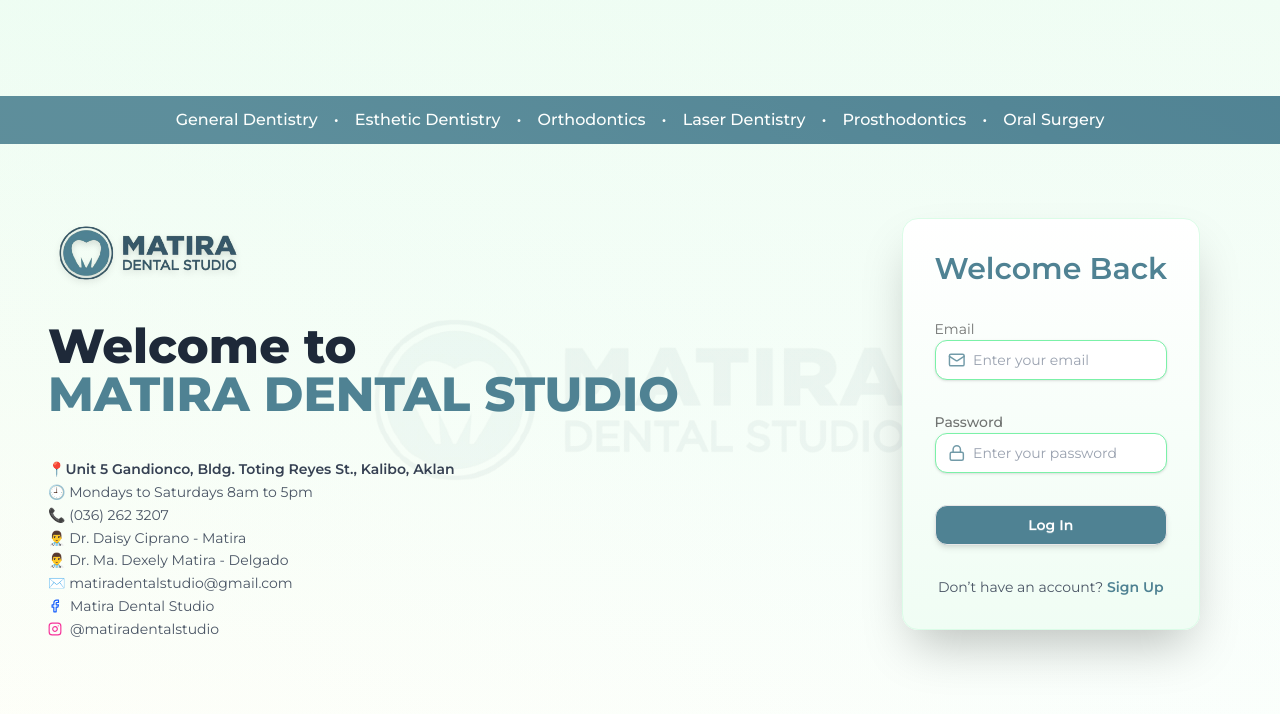
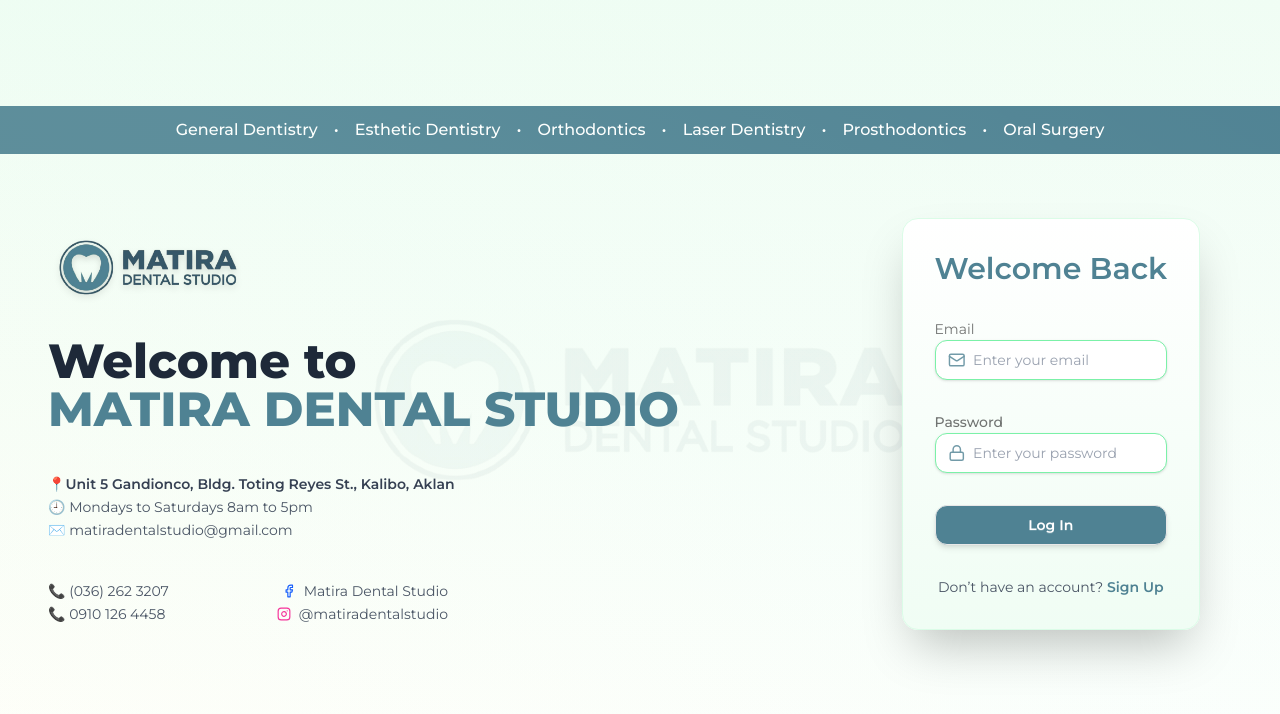
Before and after one commit to Noah202226/matira-dental-studio, a Next.js app: page / in a window 1280 px wide. Shown: the top 714 px of the page. Built offline with nearby package versions, Linux system fonts and the light colour scheme; no server answers.

Commit message:
update dental layout

```diff
--- a/app/components/landing/Hero.jsx
+++ b/app/components/landing/Hero.jsx
@@ -107,18 +107,29 @@ export default function Hero() {
               📍Unit 5 Gandionco, Bldg. Toting Reyes St., Kalibo, Aklan
             </p>
             <p>🕘 Mondays to Saturdays 8am to 5pm</p>
-            <p>📞 (036) 262 3207</p>
-            <p>👨‍⚕️ Dr. Daisy Ciprano - Matira</p>
-            <p>👨‍⚕️ Dr. Ma. Dexely Matira - Delgado</p>
             <p>✉️ matiradentalstudio@gmail.com</p>
-            <div className="flex items-center gap-2">
-              <Facebook size={14} className="text-blue-600" />
-              <p>Matira Dental Studio</p>
+            <br />
+            <div className="flex items-center gap-2 justify-between mt-4 w-[400px]">
+              <p>📞 (036) 262 3207</p>
+              <div className="flex items-center gap-2 justify-start">
+                <Facebook
+                  size={14}
+                  className="text-blue-600 items-center justify-self-start"
+                />
+                <p>Matira Dental Studio</p>
+              </div>
             </div>
-            <div className="flex items-center gap-2">
-              <Instagram size={14} className="text-pink-500" />
-              <p>@matiradentalstudio</p>
+
+            <div className="flex items-center gap-2 justify-between w-[400px]">
+              <p>📞 0910 126 4458</p>
+              <div className="flex items-center gap-2">
+                <Instagram size={14} className="text-pink-500" />
+                <p>@matiradentalstudio</p>
+              </div>
             </div>
+
+            {/* <p>👨‍⚕️ Dr. Daisy Ciprano - Matira</p>
+            <p>👨‍⚕️ Dr. Ma. Dexely Matira - Delgado</p> */}
           </motion.div>
         </div>
 
```
